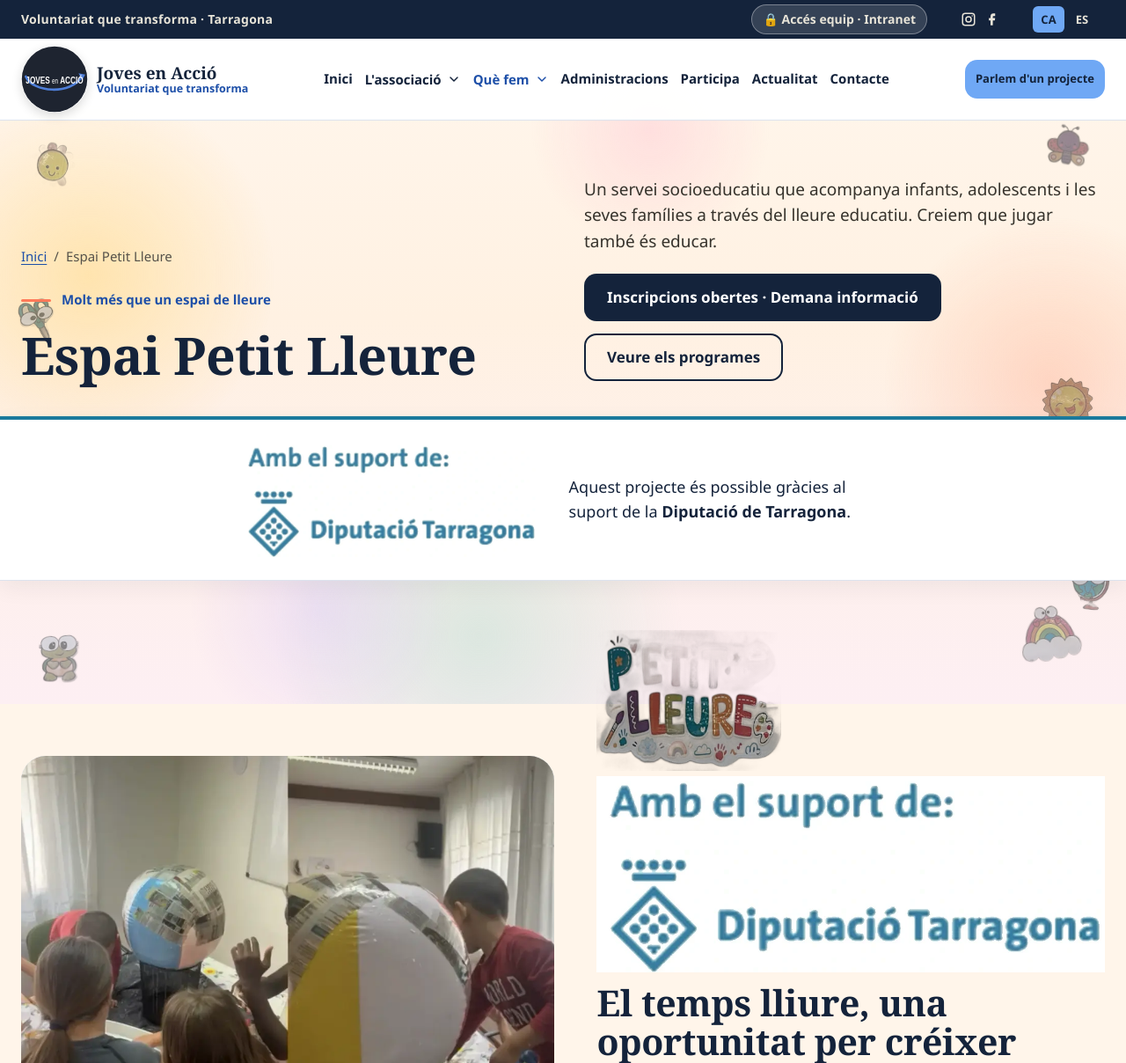
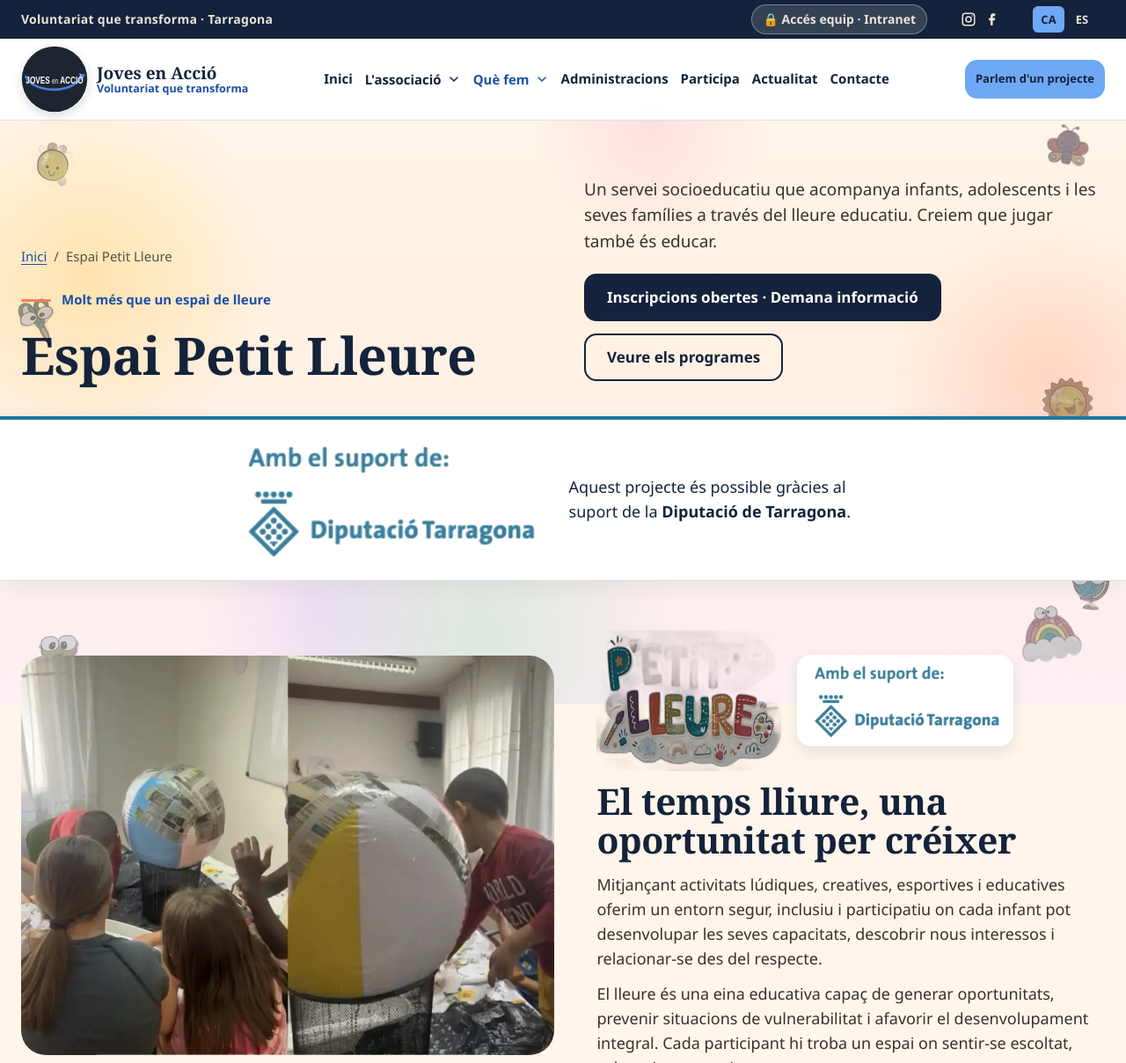
Before and after one commit to hafaja/Joves-en-Accio, a plain HTML site: page espai-petit-lleure.html in a window 1280 px wide. Shown: the top 1208 px of the page at 88% size. Drawn offline with Linux system fonts and the light colour scheme.

Commit message:
Add files via upload

```diff
--- a/assets/css/joves.css
+++ b/assets/css/joves.css
@@ -292,3 +292,9 @@ body { background: #FFF5EA; }
 .ja-suport img { height: 130px; width: auto; display: block; }
 .ja-suport p { margin: 0; max-width: 360px; font-size: 18px; color: var(--ink); }
 @media (max-width: 700px) { .ja-suport .wrap { gap: 12px; padding-block: 18px; text-align: center; } .ja-suport img { height: 104px; } .ja-suport p { font-size: 16px; } }
+
+/* Petit Lleure + «Amb el suport de» Diputació, un al costat de l'altre */
+.ja-pl-row { display: flex; align-items: center; gap: 18px; flex-wrap: wrap; margin-bottom: 8px; }
+.ja-pl-row .ja-pl-logo { margin: 0; }
+.ja-pl-dip { height: 104px; width: auto; background: #fff; border-radius: 16px; padding: 10px 14px; box-shadow: 0 6px 16px rgba(20,35,59,.10); }
+@media (max-width: 560px) { .ja-pl-row .ja-pl-logo { width: 160px; } .ja-pl-dip { height: 84px; } }
```
